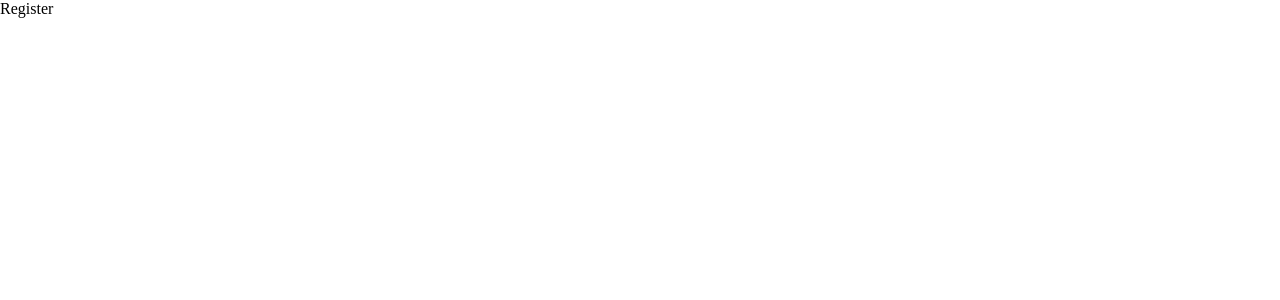
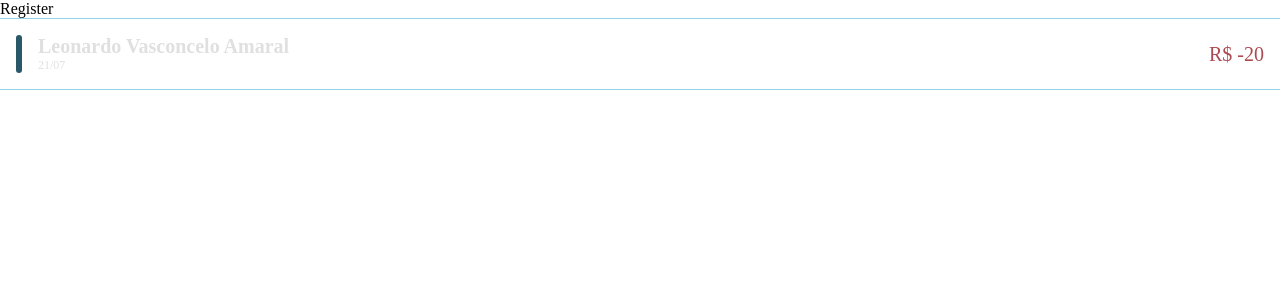
Before and after one commit to Viilih/Seas-react, a React (Create React App) app: page /register in a window 1280 px wide. Shown: the top 300 px of the page. Built offline with nearby package versions, Linux system fonts and the light colour scheme.

Commit message:
adicionado componente transaction

```diff
--- a/src/App.tsx
+++ b/src/App.tsx
@@ -1,9 +1,20 @@
-import React from 'react';
-import './global.scss';
-import Router from './route';
+import React from "react";
+import "./global.scss";
+import Router from "./route";
+import Transaction from "./components/Transaction/Transaction";
 
 function App() {
-	return <Router />;
+  return (
+    <>
+      <Router />
+      <Transaction
+        nome="leonardo vasconcelo amaral"
+        valor={-20}
+        data="21/07"
+        dataColor="spent"
+      />
+    </>
+  );
 }
 
 export default App;
--- a/src/components/Transaction/Transaction.module.scss
+++ b/src/components/Transaction/Transaction.module.scss
@@ -0,0 +1,44 @@
+.transaction {
+  display: flex;
+  flex-direction: row;
+  justify-content: space-between;
+
+  padding: 1rem;
+  border-top: 1px solid var(--cyan-blue-highlight);
+  border-bottom: 1px solid var(--cyan-blue-highlight);
+  color: var(--common-text);
+  .nameData {
+    display: flex;
+    .span {
+      background-color: #295869;
+      height: auto;
+      width: 6px;
+      display: flex;
+      border-radius: 8px;
+    }
+  }
+
+  .name {
+    display: flex;
+    flex-direction: column;
+    padding-left: 1rem;
+    font-weight: bold;
+    text-transform: capitalize;
+    font-size: 20px;
+    .data {
+      font-weight: lighter;
+      font-size: 12px;
+    }
+  }
+  .valor {
+    display: flex;
+    align-items: center;
+    font-size: 20px;
+  }
+  .valor[data-color="income"] {
+    color: var(--income-dashboard);
+  }
+  .valor[data-color="spent"] {
+    color: var(--spent-dashboard);
+  }
+}
--- a/src/components/Transaction/Transaction.tsx
+++ b/src/components/Transaction/Transaction.tsx
@@ -1,8 +1,29 @@
-import React from 'react';
-import styles from './Transaction.module.scss';
+import React from "react";
+import styles from "./Transaction.module.scss";
 
-const Transaction = () => {
-	return <div></div>;
+interface ITransaction {
+  nome: string;
+  valor: number;
+  data: string;
+  dataColor: string;
+}
+
+const Transaction: React.FC<ITransaction> = (ITransaction) => {
+  return (
+    <>
+      <div className={styles.transaction}>
+        <div className={styles.nameData}>
+          <div className={styles.span}></div>
+          <div className={styles.name}>
+            {ITransaction.nome}
+            <div className={styles.data}>{ITransaction.data}</div>
+          </div>
+        </div>
+        <div className={styles.valor} data-color={ITransaction.dataColor}>
+          R$ {ITransaction.valor}
+        </div>
+      </div>
+    </>
+  );
 };
-
 export default Transaction;
```
